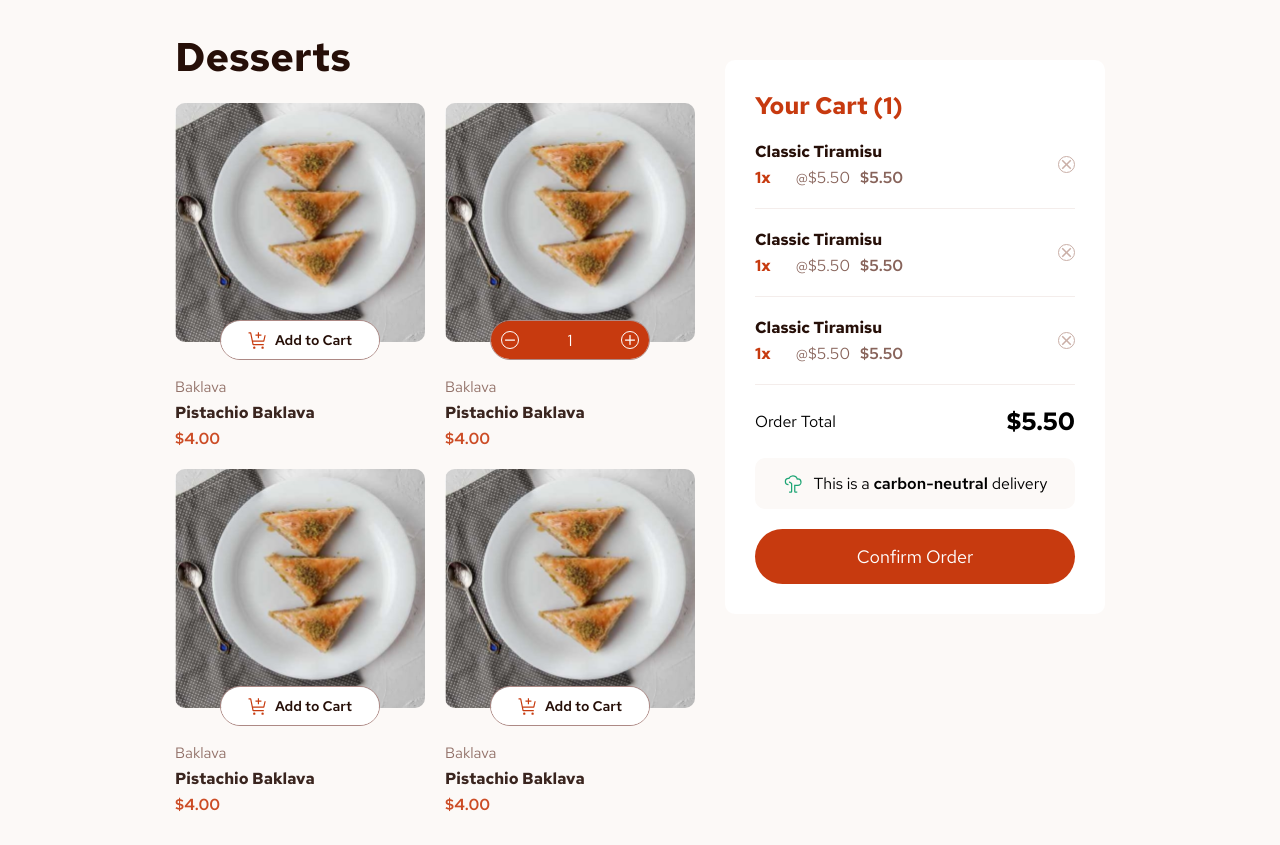
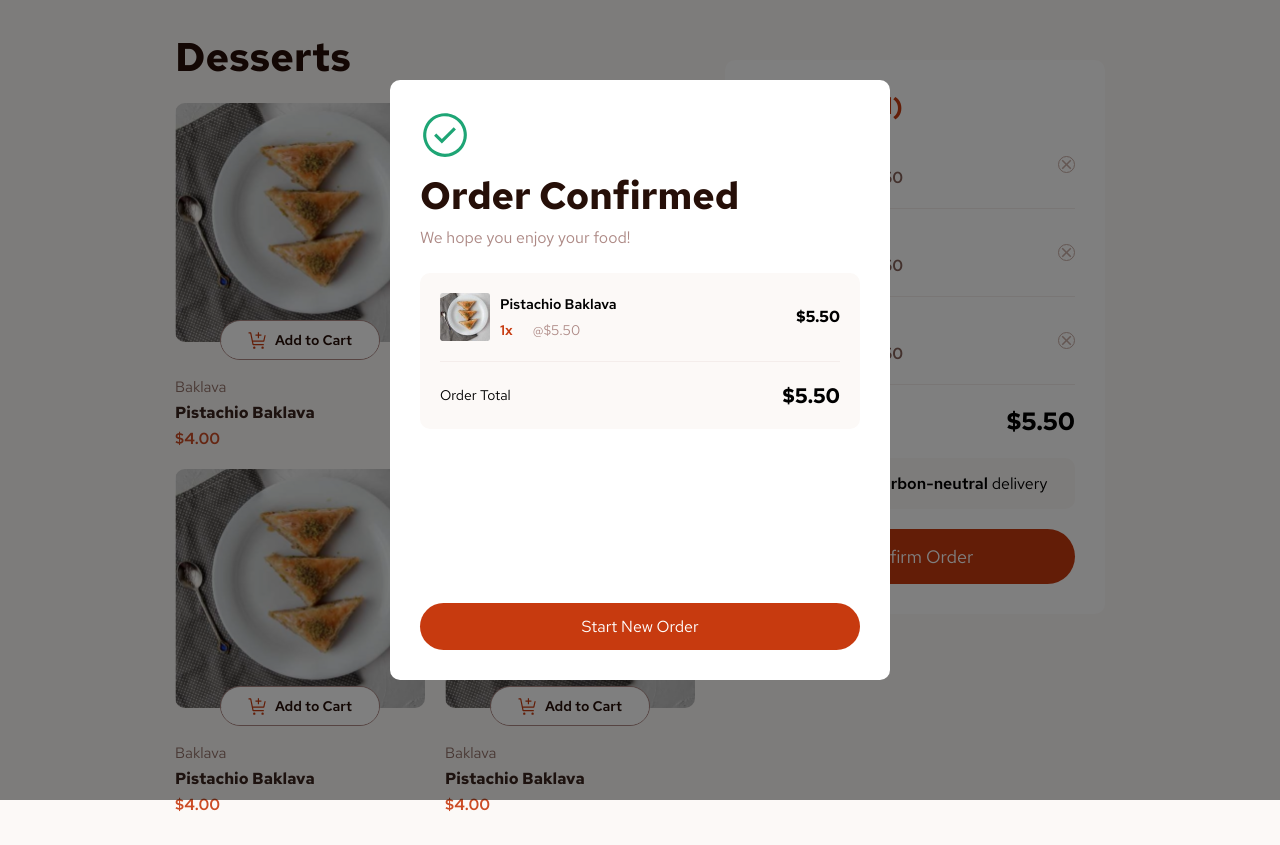
Before and after one commit to filipangel/product-list-with-cart, a plain HTML site: page index.html in a window 1280 px wide. Drawn offline with Linux system fonts and the light colour scheme.

Commit message:
css done

```diff
--- a/css/style.css
+++ b/css/style.css
@@ -350,6 +350,140 @@ body {
 }
 
 /* ORDER CONFIRMED */
+.order-confirmed {
+	width: 100%;
+	position: absolute;
+	left: 0;
+	right: 0;
+	top: 8rem;
+	background-color: white;
+	z-index: 10;
+	border-top-left-radius: 1rem;
+	border-top-right-radius: 1rem;
+	padding: 3rem;
+	display: flex;
+	flex-direction: column;
+	justify-content: space-between;
+	min-height: 60rem;
+}
+
+.order-confirmed .order-confirmed-icon {
+	margin-bottom: 1rem;
+	width: 5rem;
+}
+
+.order-confirmed .order-confirmed-icon img {
+	width: 100%;
+	height: 100%;
+}
+
+.order-confirmed .order-confirmed-text h1 {
+	font-size: 3.8rem;
+	line-height: 1.1;
+	color: var(--clr-rose-900);
+	margin-bottom: 1rem;
+}
+
+.order-confirmed .order-confirmed-text p {
+	color: var(--clr-rose-400);
+	margin-bottom: 2.5rem;
+}
+
+.order-confirmed .ordered-items {
+	border-radius: 1rem;
+	background-color: var(--clr-rose-50);
+	padding: 2rem;
+}
+
+.order-confirmed .ordered-items .item-list .order-item {
+	list-style: none;
+	display: flex;
+	justify-content: space-between;
+	align-items: center;
+	padding-bottom: 2rem;
+	border-bottom: 1px solid var(--clr-rose-100);
+}
+
+.order-confirmed .ordered-items .item-list .order-item .left-part {
+	display: flex;
+	justify-content: center;
+	align-items: center;
+	gap: 1rem;
+}
+
+.order-confirmed .ordered-items .item-list .order-item img {
+	width: 5rem;
+	border-radius: 0.3rem;
+}
+
+.order-confirmed .ordered-items .item-list .order-item .order-item-text {
+	display: flex;
+	flex-direction: column;
+}
+
+.order-confirmed .ordered-items .item-list .order-item .order-item-text .name {
+	font-size: 1.4rem;
+	margin-bottom: 0.8rem;
+	font-weight: var(--fw-semi-bold);
+	text-overflow: ellipsis;
+}
+
+.order-confirmed .ordered-items .item-list .order-item .order-item-text .lower-row .quantity {
+	color: var(--clr-red);
+	font-weight: var(--fw-semi-bold);
+	font-size: 1.4rem;
+	margin-right: 2rem;
+}
+
+.order-confirmed .ordered-items .item-list .order-item .order-item-text .lower-row .price-per {
+	color: var(--clr-rose-400);
+	font-size: 1.4rem;
+}
+
+.order-confirmed .ordered-items .item-list .order-item .order-item-text .lower-row {
+	display: flex;
+	justify-content: flex-start;
+	align-items: center;
+}
+
+.order-confirmed .ordered-items .item-list .price-total {
+	font-weight: var(--fw-bold);
+}
+
+.order-confirmed .ordered-items .order-total {
+	font-size: 1.4rem;
+	padding-top: 2rem;
+	display: flex;
+	justify-content: space-between;
+	align-items: center;
+}
+
+.order-confirmed .start-new-order {
+	width: 100%;
+	border-radius: 3rem;
+	background-color: var(--clr-red);
+	border: 0;
+	padding: 1.3rem 0;
+	color: white;
+	font-family: "Red Hat Text", sans-serif;
+	font-size: 1.6rem;
+	cursor: pointer;
+	margin-top: 3rem;
+}
+
+.order-confirmed .start-new-order:hover {
+	transform: scale(1.05);
+}
+
+.overlay {
+	background: rgba(0, 0, 0, 0.5);
+	position: fixed;
+	top: 0;
+	left: 0;
+	right: 0;
+	bottom: 0;
+	z-index: 9;
+}
 
 .hidden {
 	display: none !important;
@@ -358,9 +492,6 @@ body {
 @media (min-width: 480px) {
 	.desserts {
 		gap: 2rem;
-	}
-
-	.desserts .card {
 	}
 
 	.container {
@@ -395,6 +526,13 @@ body {
 		width: 100%;
 		max-width: 94rem;
 	}
+
+	.order-confirmed {
+		place-self: center;
+		height: auto;
+		width: 50rem;
+		border-radius: 1rem;
+	}
 }
 
 @media (min-width: 1024px) {
@@ -420,6 +558,13 @@ body {
 		width: 38rem;
 		max-width: 38rem;
 	}
+
+	.order-confirmed {
+		place-self: center;
+		height: auto;
+		width: 50rem;
+		border-radius: 1rem;
+	}
 }
 
 @media (min-width: 1340px) {
--- a/index.html
+++ b/index.html
@@ -11,6 +11,7 @@
 		<title>Frontend Mentor | Product list with cart</title>
 	</head>
 	<body>
+		<div class="overlay"></div>
 		<div class="container">
 			<div class="desserts-container">
 				<h1>Desserts</h1>
@@ -198,21 +199,45 @@
 					</div>
 				</div>
 			</div>
-			<div class="order-confirmed hidden">
+		</div>
+		<div class="order-confirmed">
+			<div class="order-confirmed-content">
 				<div class="order-confirmed-icon"><img src="./assets/images/icon-order-confirmed.svg" alt="order confirmed icon" /></div>
 				<div class="order-confirmed-text">
 					<h1>Order Confirmed</h1>
 					<p>We hope you enjoy your food!</p>
 				</div>
 				<div class="ordered-items">
-					<ul class="item-list"></ul>
+					<ul class="item-list">
+						<li class="order-item">
+							<div class="left-part">
+								<img src="./assets/images/image-baklava-thumbnail.jpg" alt="" />
+								<div class="order-item-text">
+									<p class="name">Pistachio Baklava</p>
+									<div class="lower-row">
+										<div class="quantity">
+											<p><span>1</span>x</p>
+										</div>
+										<div class="price-per">
+											<p>@$<span>5.50</span></p>
+										</div>
+									</div>
+								</div>
+							</div>
+
+							<div class="price-total">
+								<p>$<span>5.50</span></p>
+							</div>
+						</li>
+					</ul>
 					<div class="order-total">
 						<p>Order Total</p>
-						<h2>$0.00</h2>
+						<h2>$<span>5.50</span></h2>
 					</div>
 				</div>
-				<button class="start-new-order">Start New Order</button>
 			</div>
+
+			<button class="start-new-order">Start New Order</button>
 		</div>
 		<script src="js/script.js"></script>
 	</body>
```
